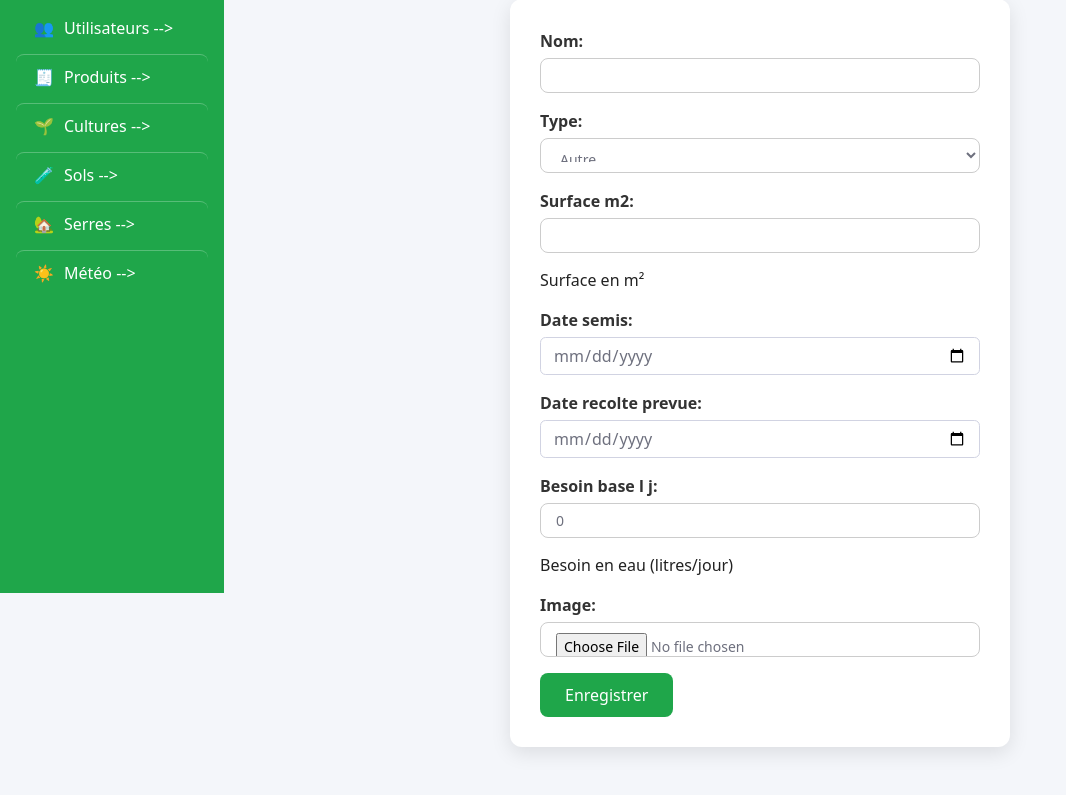
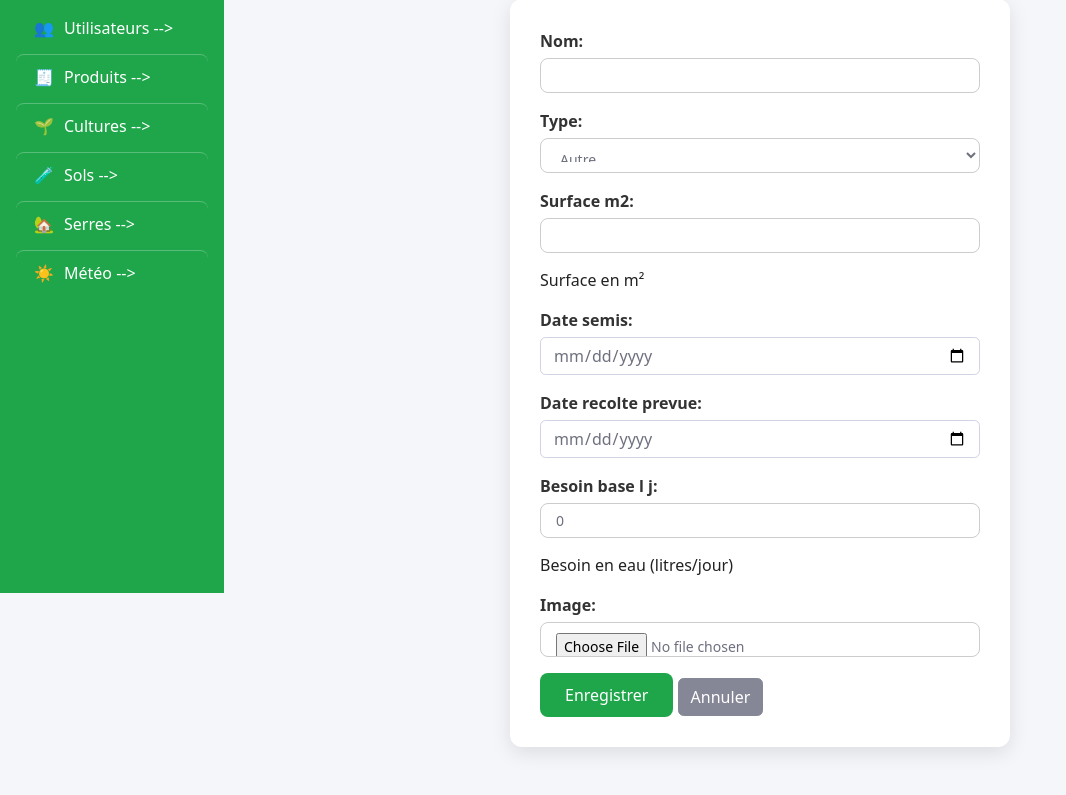
Before and after one commit to RanimMer/AquaSmart, a Django app: page /backoffice/cultures/ajouter/ in a window 1280 px wide. Shown: the part 207-1002 px from the top of the page, without its empty margins (0-1066 px from the left). Run offline with Django 5.2, Linux system fonts and the light colour scheme; some libraries are stand-ins or nearby versions.

Commit message:
CRUD cultures

```diff
--- a/backoffice/templates/backoffice/form_culture.html
+++ b/backoffice/templates/backoffice/form_culture.html
@@ -8,6 +8,7 @@
     {% csrf_token %}
     {{ form.as_p }}
     <button type="submit" class="btn-submit">Enregistrer</button>
+    <button class="btn btn-secondary" href="{% url 'gestion_cultures' %}" class="btn-submit">Annuler</button>
   </form>
 </div>
 <style>
```
Also changed, not shown: db.sqlite3, media/cultures/plaro_gmVBfTW.jpeg (added), media/cultures/riz_1UEVwrI.jpeg (added).
